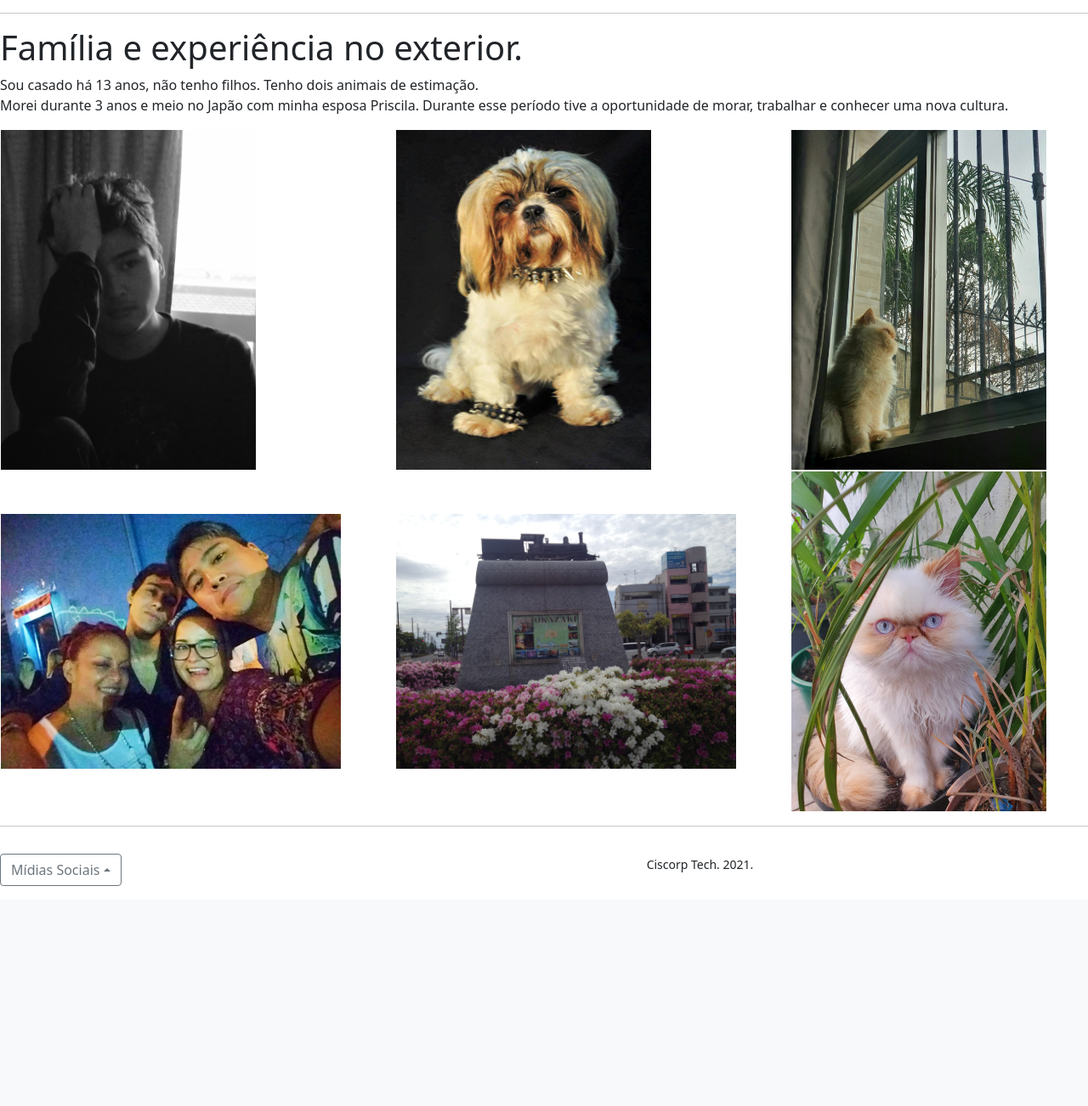
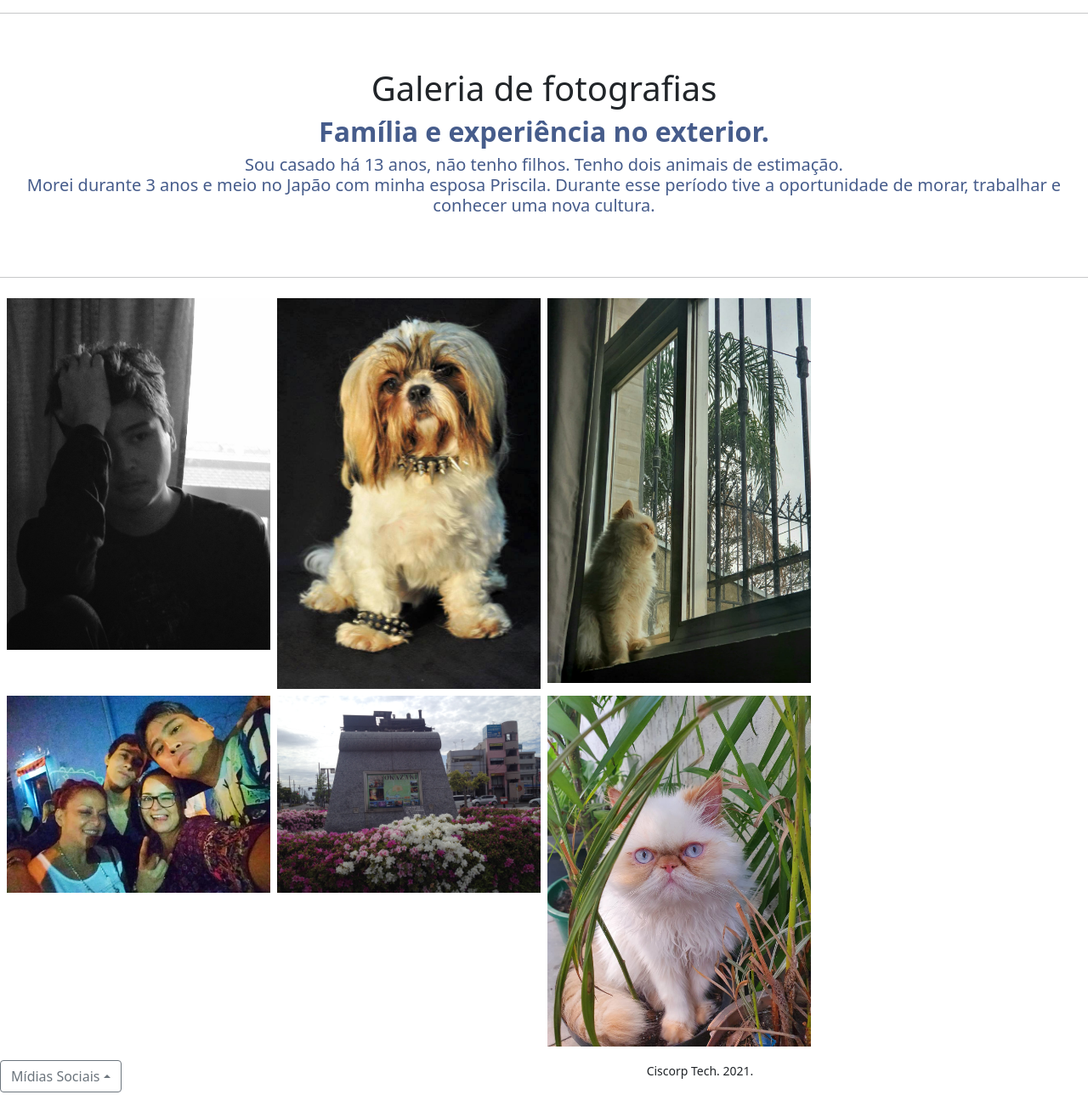
Before and after one commit to fernandoeto/designdigital, a Flask app: page /sobre in a window 1280 px wide. Shown: the part 601-1903 px from the top of the page at 85% size. Before the commit the page ends 1644 px from the top, so only its background shows below. Run offline with Flask 2, Linux system fonts and the light colour scheme; some libraries are stand-ins or nearby versions.

Commit message:
Corrigido a responsividade da galeria de imagens.

```diff
--- a/static/css/estilos.css
+++ b/static/css/estilos.css
@@ -22,53 +22,6 @@
     width: 100%;
 }
 
-.texto-sobre {
-	width: 400px;
-}
-
-.conteudo-sobre img {
-	height: 250px;
-}
-
-.texto-sobre p:nth-child(2) {
-	color: #3e3e3e;
-	font-size: 13px;
-	font-family: 'Roboto', sans-serif;
-	font-weight: bold;
-	line-height: 5px;
-}
-
-.texto-sobre p:nth-child(3),
-
-.texto-sobre p:nth-child(4) {
-	color: #7e7d7d;
-	font-family: calibri;
-	font-size: 16px;
-}
-
-.titulo {
-    font-family: sans-serif;
-    color: #465C8B;
-    margin-left: 7%;
-    align-content: center
-}
-
-.subtitulo {
-    font-family: sans-serif;
-    color: #465C8B;
-    margin-left: 10%;
-}
-
-.info-img-portrait {
-    width: 300px;
-    height: 400px;
-}
-
-.info-img-land {
-    width: 400px;
-    height: 300px;
-}
-
 body {
     background-color: #93C178;
     font-family: sans-serif;
@@ -80,11 +33,21 @@ body {
 }
 
 h1 {
-    text-align: left;
+    text-align: center;
+}
+
+h2 {
+  color: #465C8B;
+  text-align: center;
+}
+
+h5 {
+  color: #465C8B;
+  text-align: center;
 }
 
 p {
-    text-align: left;
+    text-align: center;
 }
 
 @media screen and (max-width: 799px) {
@@ -104,3 +67,36 @@ p {
       width: 20rem;
     }
 }
+
+.linha {
+  display: flex;
+  flex-wrap: wrap;
+  padding: 0 4px;
+}
+
+/* Create four equal columns that sits next to each other */
+.coluna {
+  flex: 25%;
+  max-width: 25%;
+  padding: 0 4px;
+}
+
+.coluna img {
+  margin-top: 8px;
+  vertical-align: middle;
+  width: 100%;
+}
+
+@media screen and (max-width: 800px) {
+  .coluna {
+    flex: 50%;
+    max-width: 50%;
+  }
+}
+
+@media screen and (max-width: 600px) {
+  .coluna {
+    flex: 100%;
+    max-width: 100%;
+  }
+}
--- a/templates/index.html
+++ b/templates/index.html
@@ -4,9 +4,9 @@
   <meta charset="UTF-8">
   <meta name="viewport" content="width=device-width, initial-scale=1.0">
   <title>Ciscorp - Portfólio Digital</title>
-  <!-- CSS only -->
   <link href="../static/css/estilos.css" rel="stylesheet">
   <link href="https://cdn.jsdelivr.net/npm/bootstrap@5.1.3/dist/css/bootstrap.min.css" rel="stylesheet" integrity="sha384-1BmE4kWBq78iYhFldvKuhfTAU6auU8tT94WrHftjDbrCEXSU1oBoqyl2QvZ6jIW3" crossorigin="anonymous">
+
 </head>
 <body>
   <nav class="navbar navbar-expand-lg navbar-light bg-light fixed-top">
@@ -97,7 +97,6 @@
 <script src="https://code.jquery.com/jquery-3.3.1.slim.min.js" integrity="sha384-q8i/X+965DzO0rT7abK41JStQIAqVgRVzpbzo5smXKp4YfRvH+8abtTE1Pi6jizo" crossorigin="anonymous"></script>
 <script src="https://cdnjs.cloudflare.com/ajax/libs/popper.js/1.14.3/umd/popper.min.js" integrity="sha384-ZMP7rVo3mIykV+2+9J3UJ46jBk0WLaUAdn689aCwoqbBJiSnjAK/l8WvCWPIPm49" crossorigin="anonymous"></script>
 <script src="https://stackpath.bootstrapcdn.com/bootstrap/4.1.3/js/bootstrap.min.js" integrity="sha384-ChfqqxuZUCnJSK3+MXmPNIyE6ZbWh2IMqE241rYiqJxyMiZ6OW/JmZQ5stwEULTy" crossorigin="anonymous"></script>
-<script type="text/javascript" src="scripts/script.js"></script>
 
 </body>
 </html>
--- a/templates/sobre.html
+++ b/templates/sobre.html
@@ -3,10 +3,10 @@
 <head>
   <meta charset="UTF-8">
   <meta name="viewport" content="width=device-width, initial-scale=1.0">
-  <title>Ciscorp - Portfólio Digital</title>
-  <!-- CSS only -->
+  <title>Ciscorp - Sobre</title>
   <link href="../static/css/estilos.css" rel="stylesheet">
   <link href="https://cdn.jsdelivr.net/npm/bootstrap@5.1.3/dist/css/bootstrap.min.css" rel="stylesheet" integrity="sha384-1BmE4kWBq78iYhFldvKuhfTAU6auU8tT94WrHftjDbrCEXSU1oBoqyl2QvZ6jIW3" crossorigin="anonymous">
+  <script src="https://ajax.googleapis.com/ajax/libs/jquery/3.6.0/jquery.min.js"></script>
 </head>
 <body>
   <nav class="navbar navbar-expand-lg navbar-light bg-light fixed-top">
@@ -69,30 +69,42 @@
 </main>
 
 <hr>
-<div>
-    <div align="center">
-        <h1>Família e experiência no exterior.</h1>
-        <p>Sou casado há 13 anos, não tenho filhos. Tenho dois animais de estimação.<br>Morei durante 3 anos e meio no Japão com minha esposa Priscila. Durante esse período tive a oportunidade de morar, trabalhar e conhecer uma nova cultura.</p>
-    </div>
 
-    <div>
-        <table width="100%" border="0">
-            <tr>
-                <td><img src="../static/imagens/profile_sobre.JPG" class="info-img-portrait"></td>
-                <td><img src="../static/imagens/shiro.jpg" class="info-img-portrait"></td>
-                <td><img src="../static/imagens/thierry_2.jpeg" class="info-img-portrait"></td>
-            <tr>
-                <td><img src="../static/imagens/esposa_familia.jpg" class="info-img-land"></td>
-                <td><img src="../static/imagens/japao_okazaki.JPG" class="info-img-land"></td>
-                <td><img src="../static/imagens/thierry_3.jpeg" class="info-img-portrait"></td>
-            </tr>
+<br>
+	<br>
+	<div>
+		<h1>Galeria de fotografias</h1>
+		<h2><b>Família e experiência no exterior.</b></h2>
+    <h5>Sou casado há 13 anos, não tenho filhos. Tenho dois animais de estimação.<br>Morei durante 3 anos e meio no Japão com minha esposa Priscila. Durante esse período tive a oportunidade de morar, trabalhar e conhecer uma nova cultura.</h5>
+  </div>
+	<br>
+<br>
 
-        </table>
+<hr>
 
-    </div>
+<div class="linha">
+  <div class="coluna">
+    <img src="../static/imagens/profile_sobre.JPG">
+  </div>
+  <div class="coluna">
+    <img src="../static/imagens/shiro.jpg">
+  </div>
+  <div class="coluna">
+    <img src="../static/imagens/thierry_2.jpeg">
+  </div>
 </div>
 
-<hr>
+<div class="linha">
+  <div class="coluna">
+    <img src="../static/imagens/esposa_familia.jpg">
+  </div>
+  <div class="coluna">
+    <img src="../static/imagens/japao_okazaki.JPG">
+  </div>
+  <div class="coluna">
+    <img src="../static/imagens/thierry_3.jpeg">
+  </div>
+</div>
 
 <footer class="rodape">
     <div class="row py-3">
@@ -120,7 +132,6 @@
 <script src="https://code.jquery.com/jquery-3.3.1.slim.min.js" integrity="sha384-q8i/X+965DzO0rT7abK41JStQIAqVgRVzpbzo5smXKp4YfRvH+8abtTE1Pi6jizo" crossorigin="anonymous"></script>
 <script src="https://cdnjs.cloudflare.com/ajax/libs/popper.js/1.14.3/umd/popper.min.js" integrity="sha384-ZMP7rVo3mIykV+2+9J3UJ46jBk0WLaUAdn689aCwoqbBJiSnjAK/l8WvCWPIPm49" crossorigin="anonymous"></script>
 <script src="https://stackpath.bootstrapcdn.com/bootstrap/4.1.3/js/bootstrap.min.js" integrity="sha384-ChfqqxuZUCnJSK3+MXmPNIyE6ZbWh2IMqE241rYiqJxyMiZ6OW/JmZQ5stwEULTy" crossorigin="anonymous"></script>
-<script type="text/javascript" src="scripts/script.js"></script>
 
 </body>
 </html>
```
